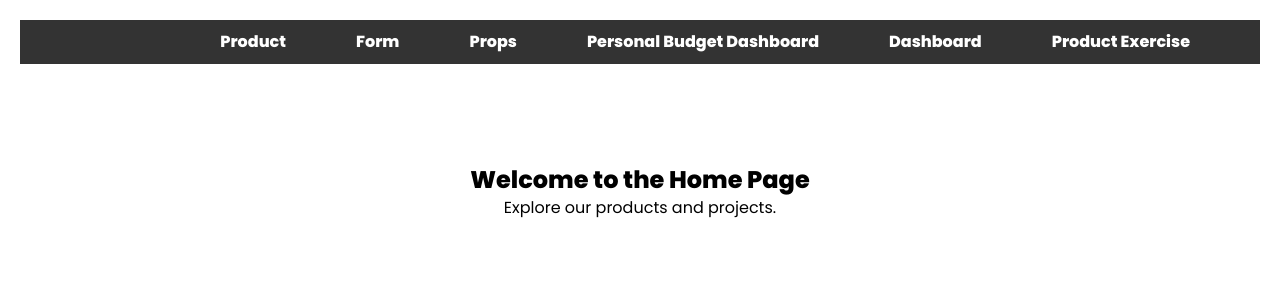
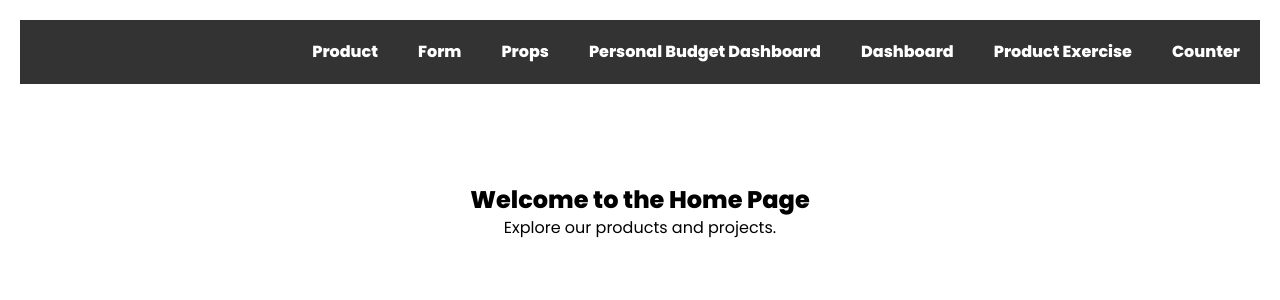
Before and after one commit to Buzorchi/Router-React, a React (Create React App) app: page / in a window 1280 px wide. Shown: the top 300 px of the page. Built offline with nearby package versions, Linux system fonts and the light colour scheme.

Commit message:
Correction: change the routing

```diff
--- a/src/App.css
+++ b/src/App.css
@@ -52,14 +52,7 @@ body{
   padding: 20px;
 }
 
-.navbar {
-  display: flex;
-  justify-content: right;
-  background-color: #333;
-  padding: 10px;
-  gap: 70px;
-  padding-right: 70px;
-}
+
 
 .nav-link {
   text-decoration: none;
@@ -67,7 +60,7 @@ body{
   font-weight: bold;
 }
 .nav-link:hover{
-  color: blueviolet;
+  color: slategray;
 }
 
 .content {
--- a/src/component/pages/Home.jsx
+++ b/src/component/pages/Home.jsx
@@ -5,14 +5,14 @@ import { Link } from 'react-router-dom';
 const Home = () => {
   return (
     <div className="home-container">
-      <nav className="navbar">
+      <nav className="flex bg-[#333] p-[20px] gap-10 justify-end ">
         <Link to="/product" className="nav-link">Product</Link>
         <Link to="/formPage" className="nav-link">Form</Link>
         <Link to="/props" className="nav-link">Props</Link>
         <Link to="/addForm" className="nav-link">Personal Budget Dashboard</Link>
         <Link to="/dashboard" className='nav-link'>Dashboard</Link>
         <Link to="/productApi" className='nav-link'>Product Exercise</Link>
-
+        <Link to="/counter" className='nav-link'>Counter</Link>
       </nav>
       <div className="content">
         <h1 className='text-2xl font-bold'>Welcome to the Home Page</h1>
--- a/src/component/product/ProductLists.jsx
+++ b/src/component/product/ProductLists.jsx
@@ -44,7 +44,7 @@ const ProductLists = () => {
     } else if (category) {
       url += `/category/${category}`;
     } else if (select) {
-      url += `?&select=${select}`
+      url += `?&price/${select}`
     }
     setLoading(true);
 
@@ -96,7 +96,7 @@ const ProductLists = () => {
               className="focus:outline-none focus:border-blue-500 focus:ring-1 focus:ring-blue-50 shadow-sm text-xs w-[300px] border rounded-sm h-[35px] pl-4 "
             >
               <option value="">All Categories</option>
-              {categories?.map((category) => (
+              {categories.map((category) => (
                 <option value={category} key={category} className="">
                   {category.charAt(0).toUpperCase() + category.slice(1)}
                 </option>
@@ -123,7 +123,7 @@ const ProductLists = () => {
             {products &&
               products?.map((products) => (
                 <li key={products.id} className="text-sm font-light">
-                  <Link to={`/products/${products.id}`}>{products.title}</Link>
+                  <Link to={`/productApi/${products.id}`}>{products.title}</Link>
                 </li>
               ))}
           </ul>
```
Also changed, not shown: src/index.css (line endings or trailing spaces).
